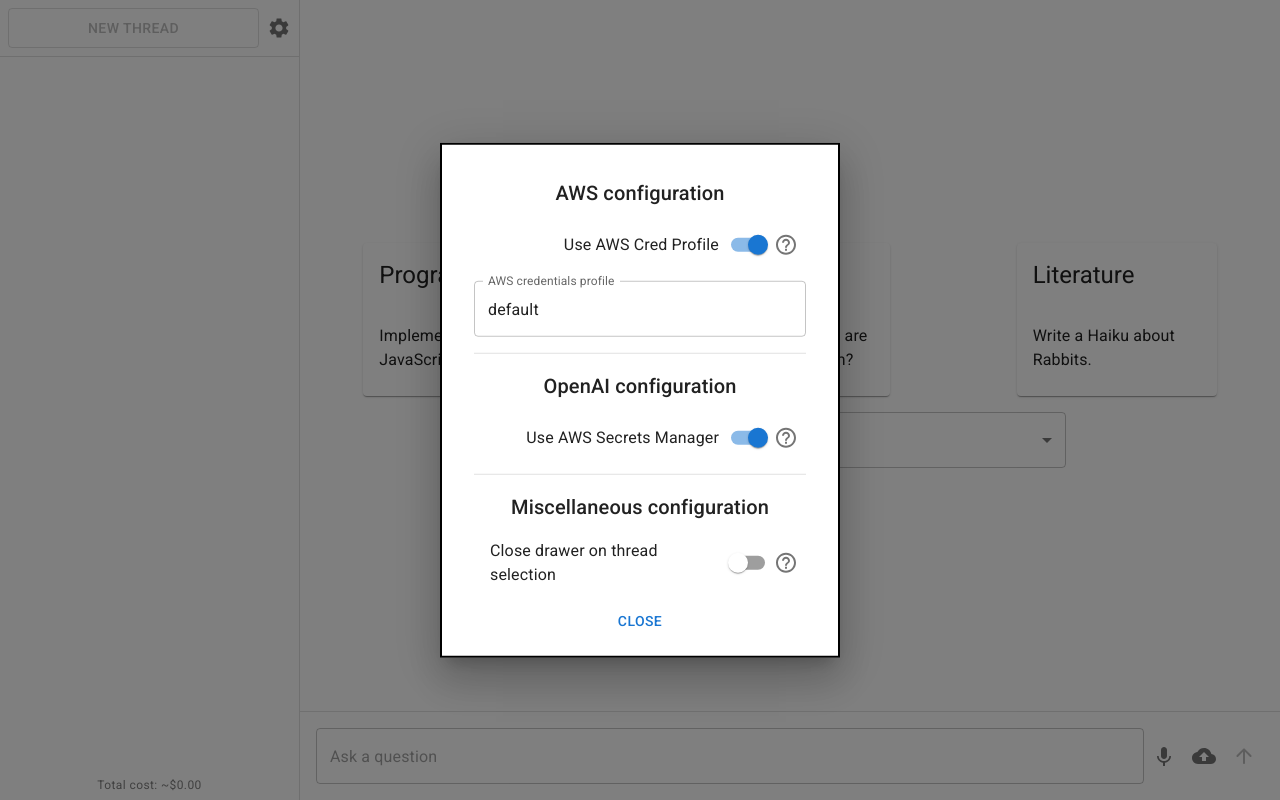
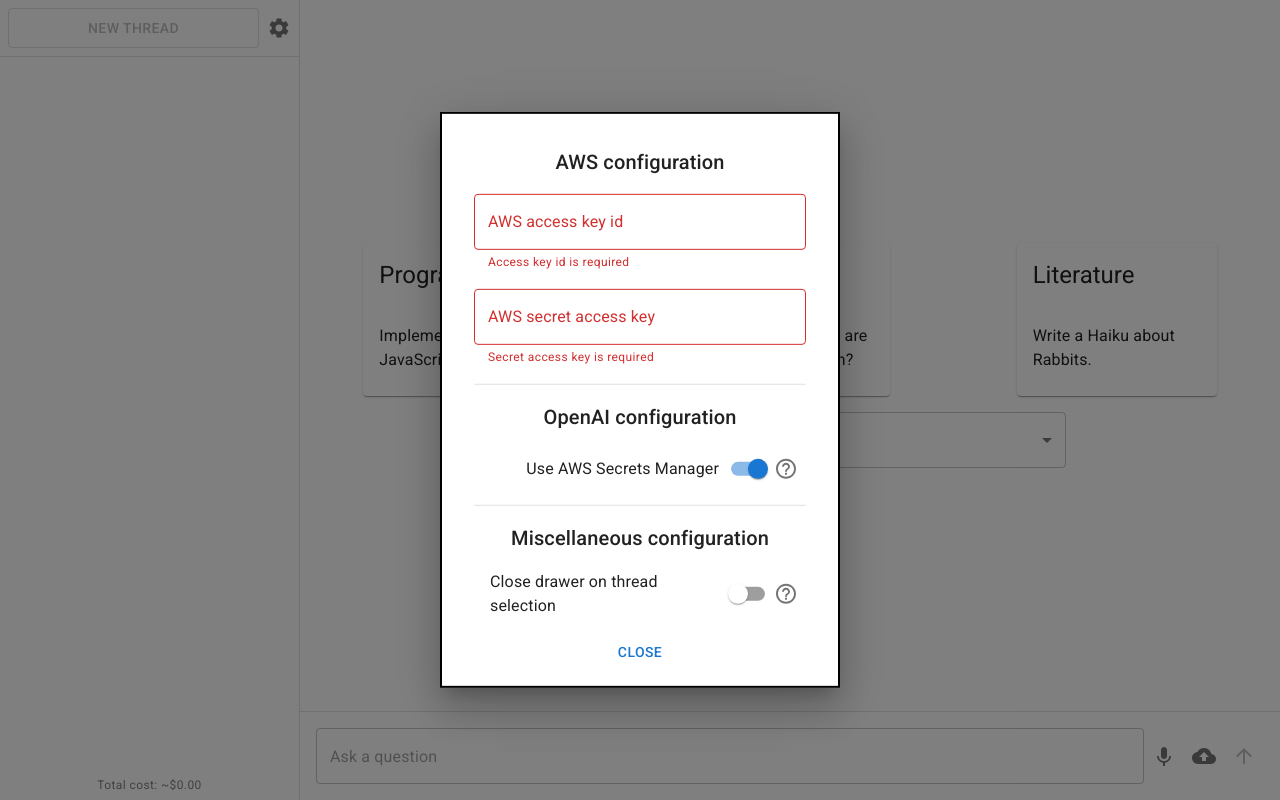
Before and after one commit to dodgez/ai-threads, a React (Vite) app in the folder src/renderer/: page / in a window 1280 px wide. Both pictures are taken after a click on the button 279 px from the left and 28 px from the top of the page. Built offline with nearby package versions, Linux system fonts and the light colour scheme.

Commit message:
fix: remove aws profile from web

```diff
--- a/src/renderer/src/components/Layout.tsx
+++ b/src/renderer/src/components/Layout.tsx
@@ -203,6 +203,7 @@
             <Typography textAlign="center" variant="h6">
               AWS configuration
             </Typography>
+            {typeof window.require === 'function' && (
               <Box display="flex">
                 <FormControlLabel
                   control={
@@ -230,7 +231,8 @@
                   </IconButton>
                 </Tooltip>
               </Box>
-            {useAwsCredProfile ? (
+            )}
+            {useAwsCredProfile && typeof window.require === 'function' ? (
               <TextField
                 label="AWS credentials profile"
                 onChange={({ target }) => {
--- a/src/renderer/src/components/Message.tsx
+++ b/src/renderer/src/components/Message.tsx
@@ -21,7 +21,8 @@
 import type { MessageType, ThreadType } from '../types';
 import { useThreadStore } from '../useThreadStore';
 
-const { shell } = (window.require as NodeRequire | undefined)
+const { shell } =
+  typeof window.require === 'function'
     ? window.require('electron')
     : {
         shell: {
--- a/src/renderer/src/components/Thread.tsx
+++ b/src/renderer/src/components/Thread.tsx
@@ -303,6 +303,7 @@
         position="sticky"
         sx={{ backgroundColor: (theme) => theme.palette.background.default }}
         top={0}
+        zIndex={1}
       >
         <Box alignItems="center" display="flex" pl={drawerOpen ? 1 : 0}>
           {!drawerOpen && (
--- a/src/renderer/src/useGetCreds.ts
+++ b/src/renderer/src/useGetCreds.ts
@@ -9,7 +9,7 @@
   useAwsCredProfile: StoreState['useAwsCredProfile'],
 ): Promise<AwsCredentialIdentity | undefined> {
   const { ipcRenderer } =
-    (window.require as NodeRequire | undefined) && useAwsCredProfile
+    typeof window.require === 'function' && useAwsCredProfile
       ? window.require('electron')
       : {
           ipcRenderer: {
--- a/src/renderer/src/useThreadStore.ts
+++ b/src/renderer/src/useThreadStore.ts
@@ -311,7 +311,7 @@
           output: 0,
         },
       },
-      useAwsCredProfile: true,
+      useAwsCredProfile: typeof window.require === 'function',
     }),
     {
       name: 'ai-threads',
```
Also changed, not shown: 1 other file (tests, documents, lock files or other folders). Lines whose indentation alone changed are shown as unchanged.
